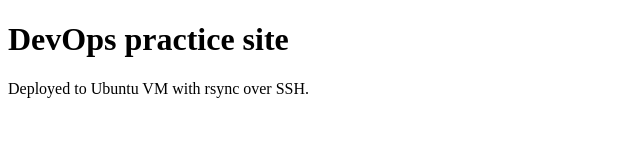
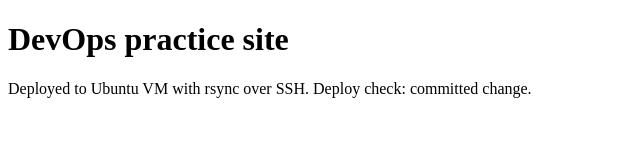
Before and after one commit to Vitaly0208/devops-course-2026, a plain HTML site: page site/index.html in a window 1280 px wide. Shown: the whole page, without its empty margins (0-640 px from the left). Drawn offline with Linux system fonts and the light colour scheme.

Commit message:
test(practice-6): update page for deploy check

```diff
--- a/site/index.html
+++ b/site/index.html
@@ -3,5 +3,5 @@
 <meta charset="utf-8">
 <title>devops.local</title>
 <h1>DevOps practice site</h1>
-<p>Deployed to Ubuntu VM with rsync over SSH.</p>
+<p>Deployed to Ubuntu VM with rsync over SSH. Deploy check: committed change.</p>
 </html>
```
